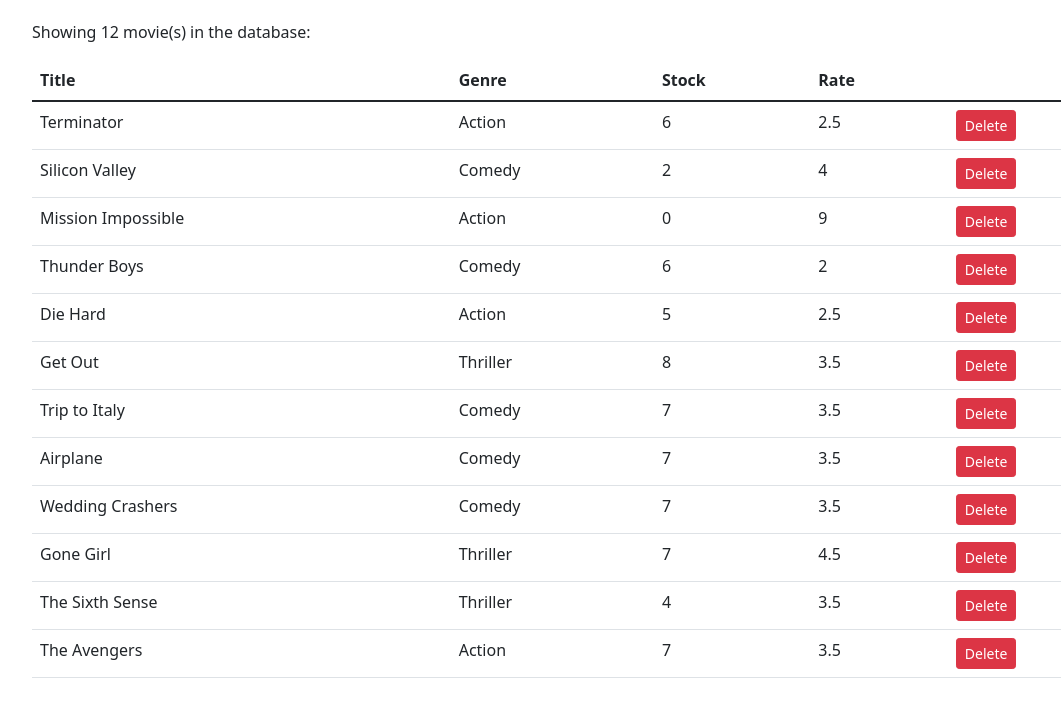
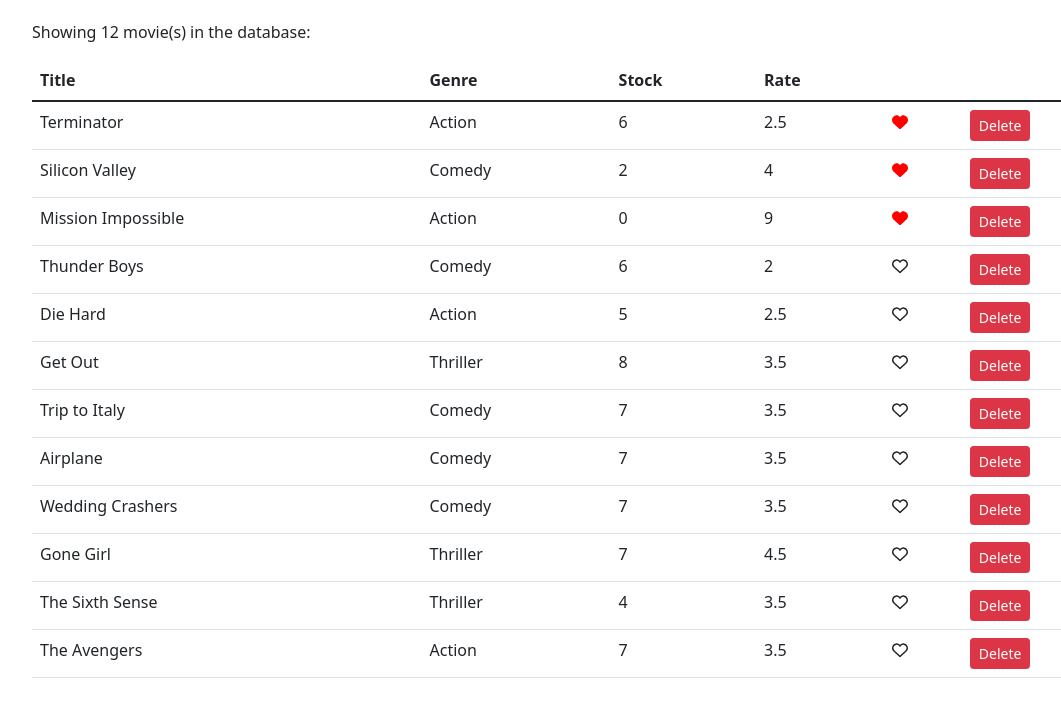
Before and after one commit to Tranhuutukkt/vidly_fe, a React (Create React App) app: page / in a window 1280 px wide. Shown: the top 708 px of the page, without its empty margins (50-1111 px from the left). Built offline with nearby package versions, Linux system fonts and the light colour scheme.

Commit message:
like button

```diff
--- a/package.json
+++ b/package.json
@@ -4,6 +4,10 @@
   "private": true,
   "dependencies": {
     "@fortawesome/fontawesome-free": "^6.1.1",
+    "@fortawesome/fontawesome-svg-core": "^6.1.1",
+    "@fortawesome/free-regular-svg-icons": "^6.1.1",
+    "@fortawesome/free-solid-svg-icons": "^6.1.1",
+    "@fortawesome/react-fontawesome": "^0.1.18",
     "@testing-library/jest-dom": "^5.16.3",
     "@testing-library/react": "^12.1.4",
     "@testing-library/user-event": "^13.5.0",
--- /dev/null
+++ b/src/components/common/like.jsx
@@ -0,0 +1,15 @@
+import React, {Component} from "react";
+import {FontAwesomeIcon} from "@fortawesome/react-fontawesome";
+import * as RIcon from '@fortawesome/free-regular-svg-icons';
+import * as SIcon from '@fortawesome/free-solid-svg-icons';
+
+const Like = (props) => {
+    let unlike = SIcon.faHeart;
+    let liked = RIcon.faHeart;
+    if (!props.liked)
+        return (<FontAwesomeIcon onClick={props.onClick} style={{cursor:'pointer'}}  icon={liked} />);
+    else
+        return (<FontAwesomeIcon onClick={props.onClick} style={{cursor:'pointer'}} color='red' icon={unlike} />);
+}
+
+export default Like;
--- a/src/components/movie.jsx
+++ b/src/components/movie.jsx
@@ -1,5 +1,6 @@
 import React, {Component} from "react";
 import {getMovies} from '../services/fakeMovieService';
+import Like from "./common/like";
 
 class Movies extends Component{
     state = {
@@ -10,6 +11,14 @@ class Movies extends Component{
         const movies = this.state.movies.filter(mv => mv._id !== movie._id);
         this.setState({movies});
     };
+
+    handleLike = (movie) =>{
+        const movies = [...this.state.movies];
+        const index = movies.indexOf(movie);
+        movies[index] = {...movies[index]};
+        movies[index].liked = !movies[index].liked;
+        this.setState({movies});
+    }
 
     render() {
         const {length: mvnumber} = this.state.movies;
@@ -26,6 +35,7 @@ class Movies extends Component{
                         <th>Stock</th>
                         <th>Rate</th>
                         <th />
+                        <th />
                     </tr>
                     </thead>
                     <tbody>
@@ -35,6 +45,7 @@ class Movies extends Component{
                             <td>{movie.genre.name}</td>
                             <td>{movie.numberInStock}</td>
                             <td>{movie.dailyRentalRate}</td>
+                            <td><Like liked={movie.liked} onClick={() => this.handleLike(movie)}/></td>
                             <td><button onClick={() => this.handleDelete(movie)} className="btn btn-danger btn-sm">Delete</button></td>
                         </tr>
                     ))}
```
Also changed, not shown: 1 other file (tests, documents, lock files or other folders).
